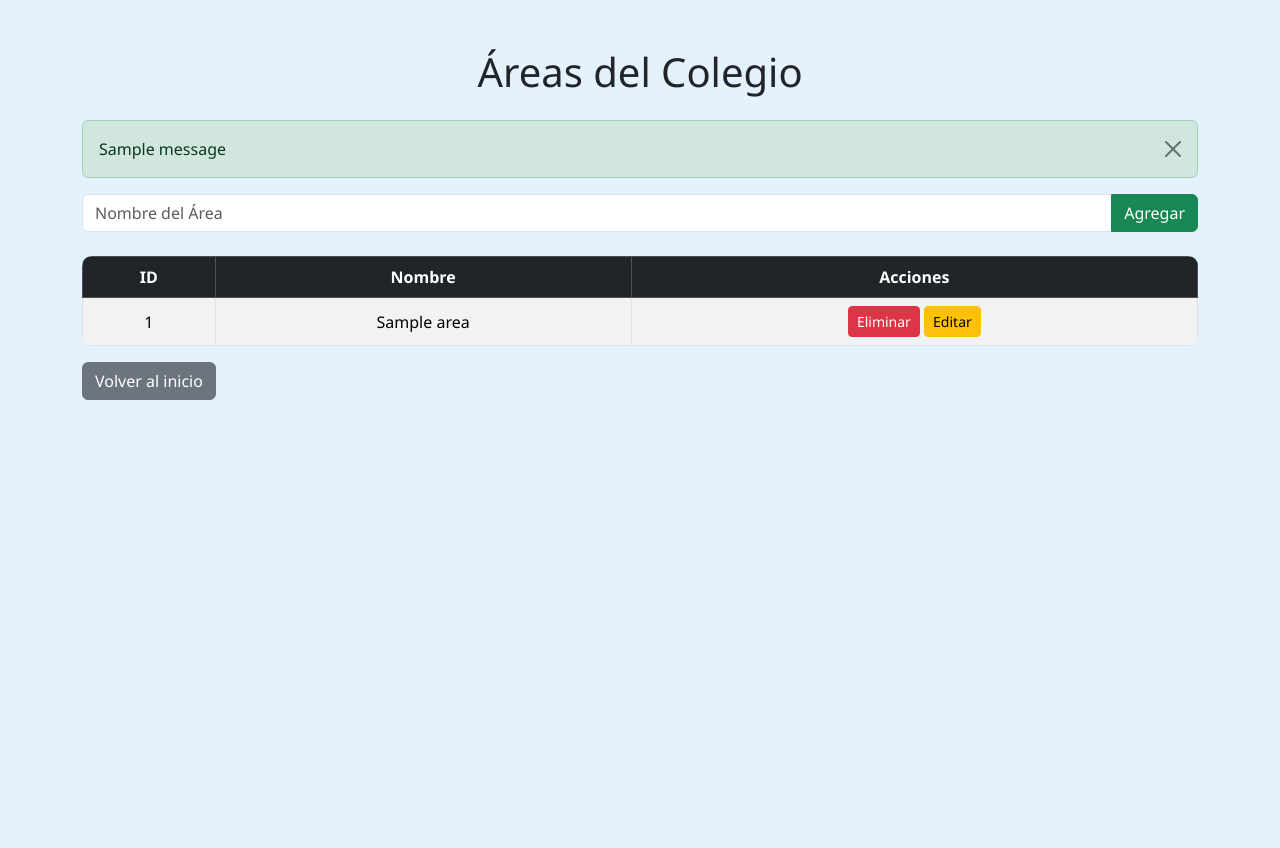
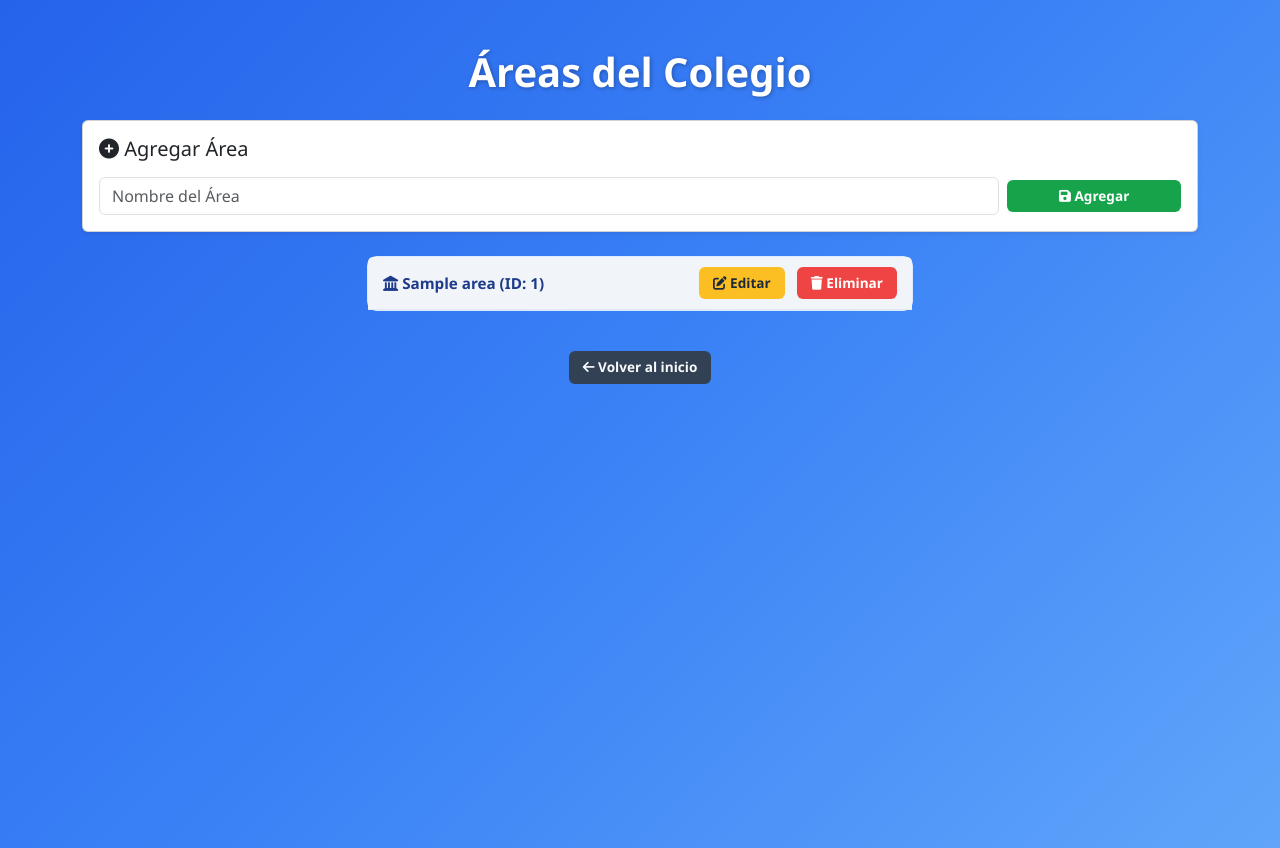
Before and after one commit to Drownfe/CRUD-CAMBRIDGE, a Flask app: page /areas in a window 1280 px wide. Run offline with Flask 3, Linux system fonts and the light colour scheme; tables that the repository leaves empty hold one stand-in row (values such as "Sample post"); one stand-in notice (Sample message) is shown; some libraries are stand-ins or nearby versions.

Commit message:
mejoras en Areas e implementacion de Js

```diff
--- a/app.py
+++ b/app.py
@@ -1,7 +1,7 @@
 from flask_sqlalchemy import SQLAlchemy
 from flask_cors import CORS
 import os
-from flask import Flask, render_template, request, jsonify, redirect, flash
+from flask import Flask, render_template, request, jsonify, redirect
 from sqlalchemy.exc import IntegrityError
 
 # ==============================================
@@ -21,7 +21,6 @@ CORS(app)
 # CONFIGURACIÓN DE MYSQL
 # ==============================================
 
-app.secret_key = "flash1234"
 app.config['SQLALCHEMY_DATABASE_URI'] = 'mysql+pymysql://root:root1234@localhost/colegio_cambridge'
 app.config['SQLALCHEMY_TRACK_MODIFICATIONS'] = False
 
@@ -94,44 +93,17 @@ def areas():
     all_areas = Area.query.order_by(Area.id_area.asc()).all()
     return render_template("Areas/areas.html", areas=all_areas)
 
-@app.route("/areas/edit/<int:id>", methods=["GET", "POST"])
-def edit_area(id):
-    area = Area.query.get_or_404(id)
-    if request.method == "POST":
-        nuevo_nombre = request.form["nombre"].strip().title()
-
-        # Validación de longitud
-        if len(nuevo_nombre) < 3 or len(nuevo_nombre) > 100:
-            flash("⚠️ El nombre del área debe tener entre 3 y 100 caracteres.", "warning")
-            return redirect(f"/areas/edit/{id}")
-
-        # Validación de unicidad (ignora el área actual)
-        existente = Area.query.filter(
-            Area.nombre.ilike(nuevo_nombre),
-            Area.id_area != id
-        ).first()
-        if existente:
-            flash("⚠️ Ya existe otra área con ese nombre.", "danger")
-            return redirect(f"/areas/edit/{id}")
-
-        area.nombre = nuevo_nombre
-        db.session.commit()
-        flash("Área actualizada con éxito ✅", "success")
-        return redirect("/areas")
-
-    return render_template("Areas/edit_areas.html", area=area)
-
 @app.route("/empleados")
 def empleados_page():
-    return render_template("empleados.html")
+    return render_template("Empleados/empleados.html")
 
 @app.route("/oficinas")
 def oficinas_page():
-    return render_template("oficinas.html")
+    return render_template("Oficinas/oficinas.html")
 
 @app.route("/salones")
 def salones_page():
-    return render_template("salones.html")
+    return render_template("Salones/salones.html")
 
 # ==============================================
 # API AREAS
@@ -142,46 +114,91 @@ def get_areas():
     areas = Area.query.all()
     return jsonify([a.to_dict() for a in areas])
 
-@app.route("/areas/add", methods=["POST"])
+# Crear Área
+@app.route("/api/areas", methods=["POST"])
 def add_area():
-    nombre = request.form["nombre"].strip().title()
+    data = request.json
+    nombre = data.get("nombre", "").strip().title()
 
     # Validación de longitud
     if len(nombre) < 3 or len(nombre) > 100:
-        flash("⚠️ El nombre del área debe tener entre 3 y 100 caracteres.", "warning")
-        return redirect("/areas")
+        return jsonify({
+            "status": "error",
+            "message": "⚠️ El nombre del área debe tener entre 3 y 100 caracteres."
+        }), 400
 
     # Validación de unicidad
     existente = Area.query.filter(Area.nombre.ilike(nombre)).first()
     if existente:
-        flash("⚠️ El área ya existe, ingresa un nombre diferente.", "danger")
-        return redirect("/areas")
+        return jsonify({
+            "status": "error",
+            "message": "⚠️ El área ya existe, ingresa un nombre diferente."
+        }), 400
 
     nueva_area = Area(nombre=nombre)
     db.session.add(nueva_area)
     db.session.commit()
-    flash("Área agregada con éxito ✅", "success")
-    return redirect("/areas")
 
+    return jsonify({
+        "status": "ok",
+        "message": "Área agregada con éxito ✅",
+        "area": nueva_area.to_dict()
+    }), 201
+
+
+# Actualizar Área
 @app.route("/api/areas/<int:id>", methods=["PUT"])
 def update_area(id):
     area = Area.query.get_or_404(id)
     data = request.json
-    area.nombre = data.get("nombre", area.nombre)
+    nuevo_nombre = data.get("nombre", "").strip().title()
+
+    # Validación de longitud
+    if len(nuevo_nombre) < 3 or len(nuevo_nombre) > 100:
+        return jsonify({
+            "status": "error",
+            "message": "⚠️ El nombre del área debe tener entre 3 y 100 caracteres."
+        }), 400
+
+    # Validación de unicidad (ignorando el mismo área)
+    existente = Area.query.filter(
+        Area.nombre.ilike(nuevo_nombre),
+        Area.id_area != id
+    ).first()
+    if existente:
+        return jsonify({
+            "status": "error",
+            "message": "⚠️ Ya existe otra área con ese nombre."
+        }), 400
+
+    area.nombre = nuevo_nombre
     db.session.commit()
-    return jsonify(area.to_dict())
 
-@app.route("/areas/delete/<int:id>")
+    return jsonify({
+        "status": "ok",
+        "message": "Área actualizada con éxito ✅",
+        "area": area.to_dict()
+    })
+
+
+# Eliminar Área
+@app.route("/api/areas/<int:id>", methods=["DELETE"])
 def delete_area(id):
     area = Area.query.get_or_404(id)
     try:
         db.session.delete(area)
         db.session.commit()
-        flash("Área eliminada con éxito 🗑️", "success")
+        return jsonify({
+            "status": "ok",
+            "message": "Área eliminada con éxito 🗑️"
+        })
     except IntegrityError:
-        db.session.rollback()  # Deshace la transacción
-        flash("⚠️ No se puede eliminar el área porque tiene oficinas, empleados o salones asociados.", "danger")
-    return redirect("/areas")
+        db.session.rollback()
+        return jsonify({
+            "status": "error",
+            "message": "⚠️ No se puede eliminar el área porque tiene oficinas, empleados o salones asociados."
+        }), 400
+
 
 # ==============================================
 # API OFICINAS
@@ -259,6 +276,25 @@ def delete_empleado(id):
     db.session.commit()
     return jsonify({"message": "Empleado eliminado"})
 
+@app.route("/empleados/edit/<int:id>", methods=["GET", "POST"])
+def edit_empleado(id):
+    empleado = Empleado.query.get_or_404(id)
+
+    if request.method == "POST":
+        empleado.identificacion = request.form["identificacion"].strip()
+        empleado.nombre = request.form["nombre"].strip().title()
+        empleado.tipo = request.form.get("tipo")
+        empleado.subtipo = request.form.get("subtipo")
+        empleado.id_area = request.form.get("id_area")
+        empleado.id_oficina = request.form.get("id_oficina")
+
+        db.session.commit()
+        flash("Empleado actualizado con éxito ✅", "success")
+        return redirect("/empleados")
+
+    return render_template("Empleados/edit_empleados.html", empleado=empleado)
+
+
 
 # ==============================================
 # API SALONES
--- /dev/null
+++ b/static/css/areas.css
@@ -0,0 +1,96 @@
+/* =======================
+   ÁREAS DEL COLEGIO
+   Ajustes finales de armonía
+======================= */
+
+/* Fondo general */
+body {
+    background: linear-gradient(135deg, #2563eb 0%, #3b82f6 50%, #60a5fa 100%) !important;
+    font-family: 'Segoe UI', Tahoma, Geneva, Verdana, sans-serif;
+    color: #1e293b; /* gris azulado oscuro para textos */
+    font-size: 16px;
+    line-height: 1.5;
+    min-height: 100vh;
+}
+
+/* Título */
+h1 {
+    font-weight: 700;
+    color: #ffffff; /* título blanco para contrastar */
+    text-align: center;
+    margin-bottom: 30px;
+    text-shadow: 1px 1px 4px rgba(0,0,0,0.3); /* sombra suave */
+}
+h1::after {
+    background: #93c5fd; /* línea azul clara */
+}
+
+/* Tarjetas */
+.custom-card {
+    background: #f9fafb; /* gris muy claro */
+    border: 1px solid #dbeafe; /* borde azul pálido */
+    border-radius: 10px;
+    transition: transform 0.2s ease, box-shadow 0.2s ease;
+}
+.custom-card:hover {
+    transform: translateY(-2px);
+    box-shadow: 0px 4px 12px rgba(37, 99, 235, 0.25); /* sombra azul */
+}
+.custom-card .card-header {
+    background: #f1f5f9;
+    color: #1e3a8a; /* azul fuerte */
+    font-weight: 600;
+    border-bottom: 1px solid #e2e8f0;
+    padding: 10px 15px;
+}
+
+/* Texto dentro de tarjetas */
+.custom-card span {
+    font-size: 0.95rem;
+}
+
+/* Botones */
+.btn {
+    font-weight: 600;
+    border-radius: 6px;
+    padding: 6px 14px;
+    font-size: 0.85rem;
+}
+
+/* Botón Editar */
+.btn-warning {
+    background-color: #fbbf24; /* amarillo dorado */
+    color: #1e293b; /* texto oscuro */
+    border: none;
+}
+.btn-warning:hover {
+    background-color: #f59e0b;
+}
+
+/* Botón Eliminar */
+.btn-danger {
+    background-color: #ef4444; /* rojo suave */
+    border: none;
+}
+.btn-danger:hover {
+    background-color: #dc2626;
+}
+
+/* Botón Agregar */
+.btn-success {
+    background-color: #16a34a;
+    border: none;
+}
+.btn-success:hover {
+    background-color: #15803d;
+}
+
+/* Botón Volver */
+.btn-secondary {
+    background-color: #334155; /* gris azulado */
+    color: #f8fafc;
+    border: none;
+}
+.btn-secondary:hover {
+    background-color: #1e293b;
+}
--- a/static/css/styles.css
+++ /dev/null
@@ -1,104 +0,0 @@
-/* ---------------------------
-   Fondo y configuración base
----------------------------- */
-body {
-    background: #e3f2fd; /* Azul claro uniforme */
-    margin: 0;
-    padding: 0;
-    font-family: 'Segoe UI', Tahoma, Geneva, Verdana, sans-serif;
-    min-height: 100vh;
-}
-
-/* ---------------------------
-   Títulos
----------------------------- */
-.title-page {
-    font-weight: bold;
-    color: #1a4eb0;
-    margin-bottom: 20px;
-}
-
-h2 {
-    font-weight: bold;
-    color: #1a4eb0;
-    margin-bottom: 20px;
-}
-
-/* ---------------------------
-   Botones principales (menú)
----------------------------- */
-.menu-btn {
-    width: 180px;
-    font-weight: bold;
-    border-radius: 12px;
-    transition: transform 0.2s ease, box-shadow 0.2s ease;
-}
-
-.menu-btn:hover {
-    transform: translateY(-3px);
-    box-shadow: 0px 5px 15px rgba(0, 0, 0, 0.2);
-}
-
-/* ---------------------------
-   Formularios
----------------------------- */
-.card {
-    border-radius: 15px;
-    box-shadow: 0 4px 12px rgba(0, 0, 0, 0.1);
-    padding: 20px;
-}
-
-form .form-label {
-    font-weight: bold;
-    color: #333;
-}
-
-form input,
-form select {
-    border-radius: 8px;
-}
-
-/* ---------------------------
-   Botones de acción (CRUD)
----------------------------- */
-.btn-action {
-    font-size: 0.9rem;
-    font-weight: bold;
-    padding: 5px 12px;
-    border-radius: 8px;
-}
-
-.btn-action i {
-    margin-right: 4px;
-}
-
-/* ---------------------------
-   Tablas
----------------------------- */
-.table {
-    margin-top: 20px;
-    border-radius: 10px;
-    overflow: hidden;
-    text-align: center;
-    vertical-align: middle;
-}
-
-.table thead {
-    background-color: #1a4eb0;
-    color: #fff;
-}
-
-.table-striped tbody tr:nth-child(odd) {
-    background-color: #f2f6fc;
-}
-
-/* ---------------------------
-   Botón volver al inicio
----------------------------- */
-.back-btn {
-    display: block;
-    margin: 20px auto;
-    padding: 10px 20px;
-    border-radius: 12px;
-    font-weight: bold;
-}
--- /dev/null
+++ b/static/js/areas.js
@@ -0,0 +1,125 @@
+// ==========================
+// CARGAR ÁREAS (READ)
+// ==========================
+async function cargarAreas() {
+    try {
+        const res = await fetch("/api/areas");
+        const areas = await res.json();
+
+        const container = document.getElementById("areasContainer");
+        container.innerHTML = "";
+
+        areas.forEach(area => {
+            const card = document.createElement("div");
+            card.className = "col-lg-6 col-md-8 mb-3";
+            card.innerHTML = `
+                <div class="card custom-card">
+                    <div class="card-header d-flex justify-content-between align-items-center">
+                        <span><i class="fas fa-landmark"></i> ${area.nombre} (ID: ${area.id})</span>
+                        <div>
+                            <button class="btn btn-sm btn-warning me-2" onclick="editarArea('${area.id}', '${area.nombre}')">
+                                <i class="fas fa-edit"></i> Editar
+                            </button>
+                            <button class="btn btn-sm btn-danger" onclick="eliminarArea('${area.id}')">
+                                <i class="fas fa-trash"></i> Eliminar
+                            </button>
+                        </div>
+                    </div>
+                </div>
+            `;
+            container.appendChild(card);
+        });
+    } catch (error) {
+        console.error("Error al cargar áreas:", error);
+    }
+}
+
+// CREAR ÁREA (POST /api/areas)
+document.getElementById("formArea").addEventListener("submit", async function (e) {
+    e.preventDefault();
+
+    const data = { nombre: document.getElementById("nombre").value.trim() };
+
+    try {
+        const response = await fetch("/api/areas", {
+            method: "POST",
+            headers: { "Content-Type": "application/json" },
+            body: JSON.stringify(data)
+        });
+
+        const result = await response.json();
+
+        if (response.ok && result.status === "ok") {
+            alert(result.message);
+            document.getElementById("formArea").reset();
+            cargarAreas();
+        } else {
+            alert("⚠️ " + result.message);
+        }
+    } catch (error) {
+        console.error("Error al crear área:", error);
+        alert("❌ Error al crear el área");
+    }
+});
+
+
+// ==========================
+// EDITAR ÁREA (UPDATE)
+// ==========================
+function editarArea(id, nombre) {
+    document.getElementById("editId").value = id;
+    document.getElementById("editNombre").value = nombre;
+    new bootstrap.Modal(document.getElementById("modalEditar")).show();
+}
+
+document.getElementById("formEditar").addEventListener("submit", async function (e) {
+    e.preventDefault();
+
+    const id = document.getElementById("editId").value;
+    const data = { nombre: document.getElementById("editNombre").value.trim() };
+
+    try {
+        const response = await fetch(`/api/areas/${id}`, {
+            method: "PUT",
+            headers: { "Content-Type": "application/json" },
+            body: JSON.stringify(data)
+        });
+
+        if (response.ok) {
+            alert("Área actualizada correctamente ✅");
+            bootstrap.Modal.getInstance(document.getElementById("modalEditar")).hide();
+            cargarAreas();
+        } else {
+            alert("Error al actualizar el área ❌");
+        }
+    } catch (error) {
+        console.error("Error al actualizar área:", error);
+    }
+});
+
+// ELIMINAR ÁREA (DELETE /api/areas/:id)
+async function eliminarArea(id) {
+    if (!confirm("¿Seguro que quieres eliminar esta área?")) return;
+
+    try {
+        const response = await fetch(`/api/areas/${id}`, { method: "DELETE" });
+        const result = await response.json();
+
+        if (response.ok && result.status === "ok") {
+            alert(result.message);
+            cargarAreas();
+        } else {
+            alert("⚠️ " + result.message);
+        }
+    } catch (error) {
+        console.error("Error al eliminar área:", error);
+        alert("❌ Error al eliminar el área");
+    }
+}
+
+
+
+// ==========================
+// INICIALIZAR
+// ==========================
+document.addEventListener("DOMContentLoaded", cargarAreas);
--- a/templates/Areas/areas.html
+++ b/templates/Areas/areas.html
@@ -3,65 +3,76 @@
 <head>
     <meta charset="UTF-8">
     <title>Áreas del Colegio</title>
+
+    <!-- Bootstrap primero -->
     <link href="https://cdn.jsdelivr.net/npm/bootstrap@5.3.2/dist/css/bootstrap.min.css" rel="stylesheet">
-    <link href="{{ url_for('static', filename='css/styles.css') }}" rel="stylesheet">
+
+    <!-- FontAwesome -->
+    <script src="https://kit.fontawesome.com/c7eadad438.js" crossorigin="anonymous"></script>
+
+    <!-- Tu CSS específico de Áreas -->
+    <link href="{{ url_for('static', filename='css/areas.css') }}" rel="stylesheet">
 </head>
 <body>
     <div class="container mt-5">
+        <!-- Título -->
         <h1 class="text-center mb-4">Áreas del Colegio</h1>
 
-        <!-- Mostrar mensajes flash -->
-        {% with messages = get_flashed_messages(with_categories=true) %}
-          {% if messages %}
-            <div class="mt-3">
-              {% for category, message in messages %}
-                <div class="alert alert-{{ category }} alert-dismissible fade show" role="alert">
-                  {{ message }}
-                  <button type="button" class="btn-close" data-bs-dismiss="alert" aria-label="Close"></button>
-                </div>
-              {% endfor %}
+        <!-- Formulario para agregar áreas -->
+        <div class="card form-card shadow-sm mb-4">
+            <div class="card-body">
+                <h5 class="card-title mb-3">
+                    <i class="fas fa-plus-circle"></i> Agregar Área
+                </h5>
+                <form id="formArea" class="row g-2 align-items-center">
+                    <div class="col-md-10">
+                        <input type="text" id="nombre" class="form-control" placeholder="Nombre del Área" required>
+                    </div>
+                    <div class="col-md-2 d-grid">
+                        <button type="submit" class="btn btn-success">
+                            <i class="fas fa-save"></i> Agregar
+                        </button>
+                    </div>
+                </form>
             </div>
-          {% endif %}
-        {% endwith %}
+        </div>
 
-        <!-- Formulario para agregar áreas -->
-        <form method="POST" action="/areas/add" class="mb-4">
-            <div class="input-group">
-                <input type="text" name="nombre" placeholder="Nombre del Área" class="form-control" required>
-                <button type="submit" class="btn btn-success">Agregar</button>
-            </div>
-        </form>
+        <!-- Contenedor dinámico de Áreas -->
+        <div id="areasContainer" class="row justify-content-center"></div>
 
-        <!-- Listado de áreas -->
-        <table class="table table-bordered table-striped">
-            <thead class="table-dark">
-                <tr>
-                    <th>ID</th>
-                    <th>Nombre</th>
-                    <th>Acciones</th>
-                </tr>
-            </thead>
-            <tbody>
-                {% for area in areas %}
-                <tr>
-                    <td>{{ area.id_area }}</td>
-                    <td>{{ area.nombre }}</td>
-                    <td>
-                        <a href="/areas/delete/{{ area.id_area }}" class="btn btn-danger btn-sm">Eliminar</a>
-                        <a href="/areas/edit/{{ area.id_area }}" class="btn btn-warning btn-sm">Editar</a>
-                    </td>
-                </tr>
-                {% else %}
-                <tr>
-                    <td colspan="3" class="text-center">No hay áreas registradas</td>
-                </tr>
-                {% endfor %}
-            </tbody>
-        </table>
-
-        <a href="/" class="btn btn-secondary">Volver al inicio</a>
+        <!-- Botón volver -->
+        <div class="text-center mt-4">
+            <a href="/" class="btn btn-secondary">
+                <i class="fas fa-arrow-left"></i> Volver al inicio
+            </a>
+        </div>
     </div>
 
+    <!-- Modal Editar Área -->
+    <div class="modal fade" id="modalEditar" tabindex="-1" aria-hidden="true">
+        <div class="modal-dialog">
+            <div class="modal-content">
+                <div class="modal-header">
+                    <h5 class="modal-title">Editar Área</h5>
+                    <button type="button" class="btn-close" data-bs-dismiss="modal"></button>
+                </div>
+                <div class="modal-body">
+                    <form id="formEditar">
+                        <input type="hidden" id="editId">
+                        <div class="mb-2">
+                            <input type="text" id="editNombre" class="form-control" placeholder="Nombre del Área" required>
+                        </div>
+                        <button type="submit" class="btn btn-primary">Guardar cambios</button>
+                    </form>
+                </div>
+            </div>
+        </div>
+    </div>
+
+    <!-- Bootstrap JS -->
     <script src="https://cdn.jsdelivr.net/npm/bootstrap@5.3.2/dist/js/bootstrap.bundle.min.js"></script>
+
+    <!-- JS propio -->
+    <script src="{{ url_for('static', filename='js/areas.js') }}"></script>
 </body>
 </html>
```
Also changed, not shown: templates/Areas/edit_areas.html (deleted, +0 -36 lines), templates/Empleados/edit_empleados.html (added), templates/Empleados/empleados.html (renamed from templates/empleados.html), templates/Oficinas/oficinas.html (renamed from templates/oficinas.html), templates/Salones/salones.html (renamed from templates/salones.html).
